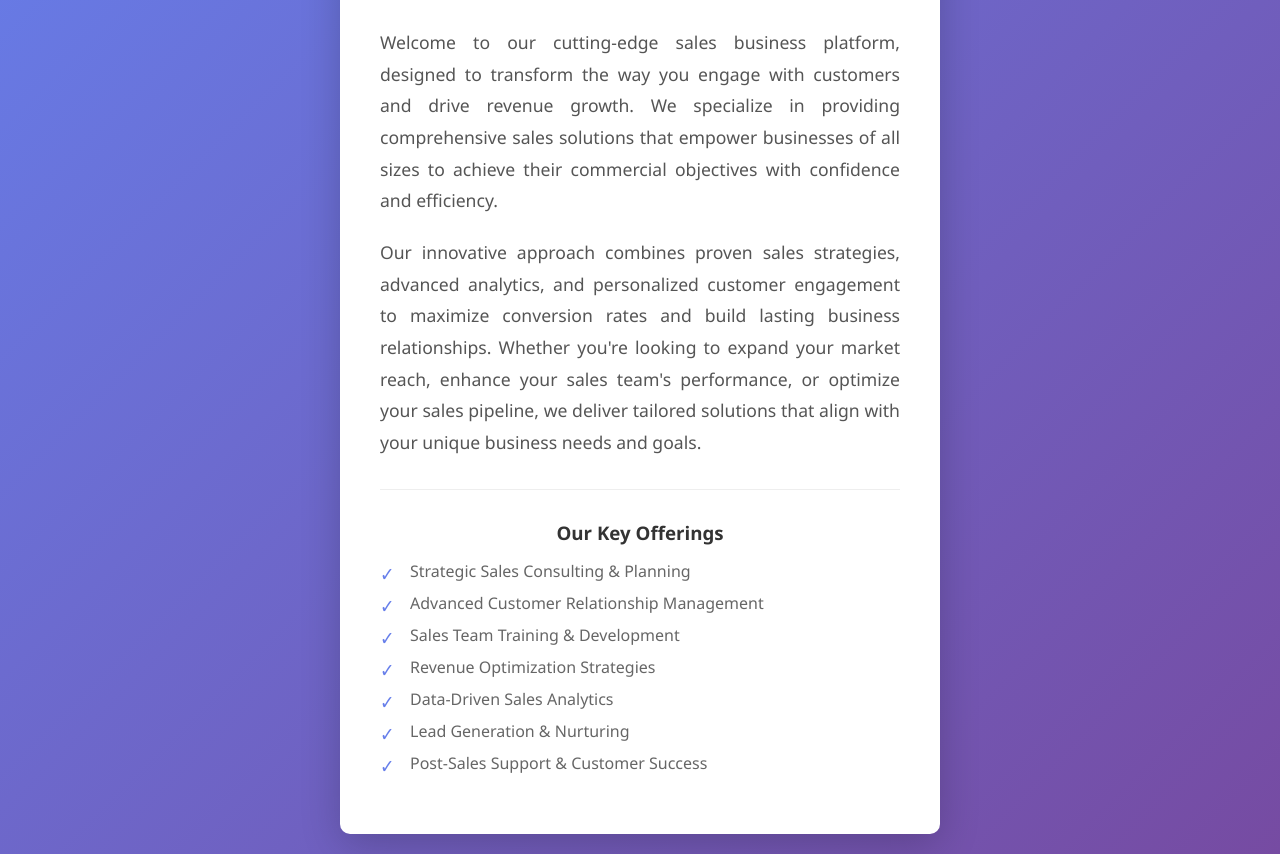
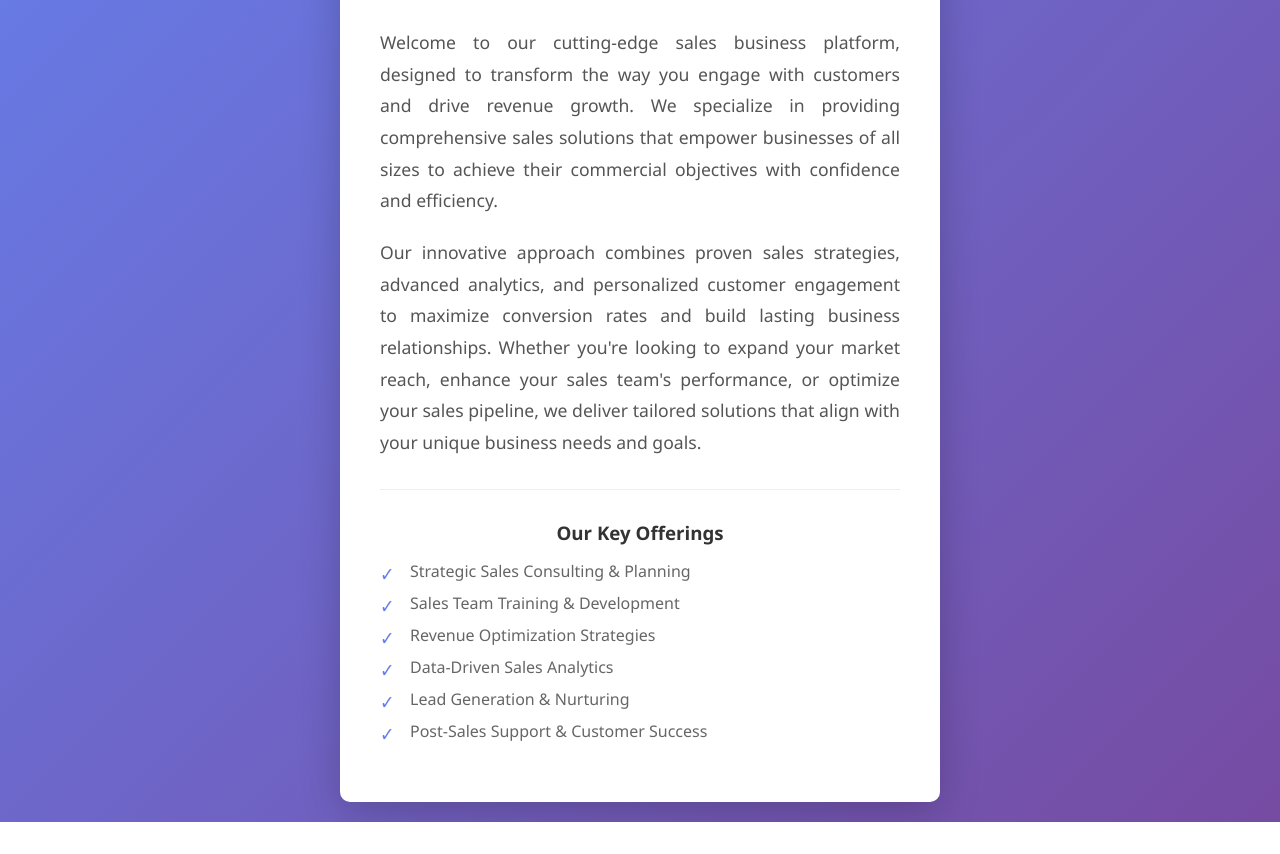
Before and after one commit to naveenkumargsisteer/Demo, a website: page index.html in a window 1280 px wide. Shown: the part 196-1050 px from the top of the page. After the commit the page ends 1018 px from the top, so only its background shows below. Drawn offline with Linux system fonts and the light colour scheme.

Commit message:
feat(KAN-12): Remove this selected item from list

```diff
--- a/index.html
+++ b/index.html
@@ -137,7 +137,7 @@
                 <h3>Our Key Offerings</h3>
                 <ul class="feature-list">
                     <li>Strategic Sales Consulting & Planning</li>
-                    <li>Advanced Customer Relationship Management</li>
+
                     <li>Sales Team Training & Development</li>
                     <li>Revenue Optimization Strategies</li>
                     <li>Data-Driven Sales Analytics</li>
```
Also changed, not shown: 1 other file.
